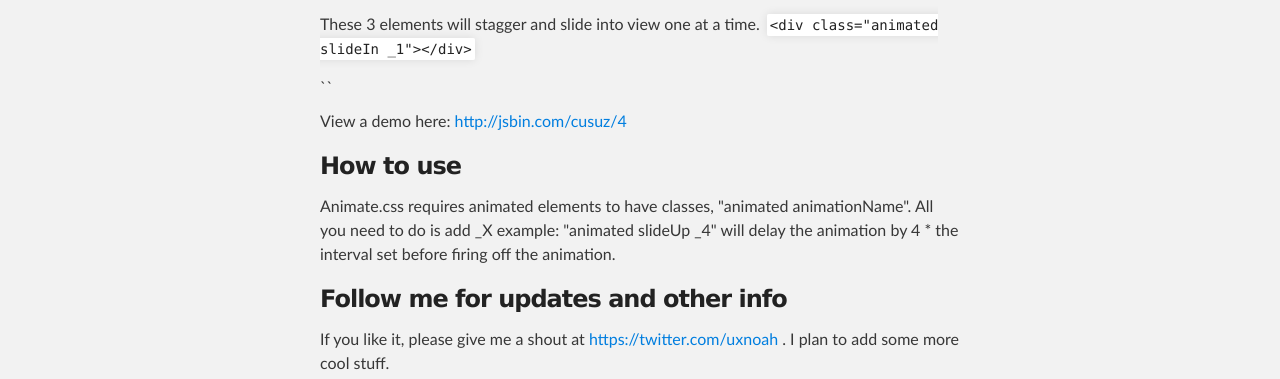
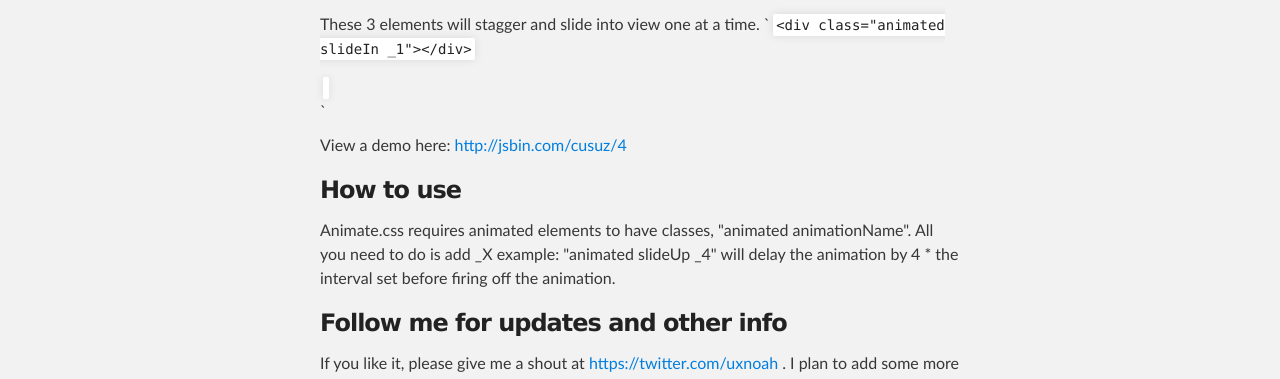
Before and after one commit to digitalfio/Stagger.css, a plain HTML site: page index.html in a window 1280 px wide. Shown: the part 417-796 px from the top of the page. Drawn offline with Linux system fonts and the light colour scheme.

Commit message:
Create gh-pages branch via GitHub

```diff
--- a/index.html
+++ b/index.html
@@ -37,9 +37,9 @@
 <p>This is based on the animate.css library by Dan Eden. By adding simple and numbered classes to your elements, the elements will stagger into view. You can tweak the LESS file to use different intervals or variables:</p>
 
 <p>These 3 elements will stagger and slide into view one at a time.
-<code>&lt;div class="animated slideIn _1"&gt;&lt;/div&gt;
-</code></p><div></div>
-``<div></div>
+`<code>&lt;div class="animated slideIn _1"&gt;&lt;/div&gt;
+</code></p><div></div><code>
+</code><div></div>`
 
 <p>View a demo here: <a href="http://jsbin.com/cusuz/4">http://jsbin.com/cusuz/4</a></p>
 
--- a/params.json
+++ b/params.json
@@ -1 +1 @@
-{"name":"Stagger.css by Noah Addy","tagline":"A small CSS library to add Staggered Animations to your elements based on Dan Eden's animate.css","body":"### Stagger.css.\r\nThis is based on the animate.css library by Dan Eden. By adding simple and numbered classes to your elements, the elements will stagger into view. You can tweak the LESS file to use different intervals or variables:\r\n\r\nThese 3 elements will stagger and slide into view one at a time.\r\n``<div class=\"animated slideIn _1\"></div>\r\n``<div class=\"animated slideIn _2\"></div>\r\n``<div class=\"animated slideIn _3\"></div>\r\n\r\nView a demo here: http://jsbin.com/cusuz/4\r\n\r\n### How to use\r\nAnimate.css requires animated elements to have classes, \"animated animationName\". All you need to do is add _X example: \"animated slideUp _4\" will delay the animation by 4 * the interval set before firing off the animation.\r\n\r\n### Follow me for updates and other info\r\nIf you like it, please give me a shout at https://twitter.com/uxnoah . I plan to add some more cool stuff.\r\n\r\n### Authors and Contributors\r\nCreated by Noah Addy (@noahaddy) This library is based on animate.css, the work of Dan Eden (@daneden). It's required for this to work.\r\n\r\n### Support or Contact\r\nhttps://twitter.com/uxnoah\r\n","google":"","note":"Don't delete this file! It's used internally to help with page regeneration."}
+{"name":"Stagger.css by Noah Addy","tagline":"A small CSS library to add Staggered Animations to your elements based on Dan Eden's animate.css","body":"### Stagger.css.\r\nThis is based on the animate.css library by Dan Eden. By adding simple and numbered classes to your elements, the elements will stagger into view. You can tweak the LESS file to use different intervals or variables:\r\n\r\nThese 3 elements will stagger and slide into view one at a time.\r\n``<div class=\"animated slideIn _1\"></div>\r\n`<div class=\"animated slideIn _2\"></div>`\r\n`<div class=\"animated slideIn _3\"></div>`\r\n\r\nView a demo here: http://jsbin.com/cusuz/4\r\n\r\n### How to use\r\nAnimate.css requires animated elements to have classes, \"animated animationName\". All you need to do is add _X example: \"animated slideUp _4\" will delay the animation by 4 * the interval set before firing off the animation.\r\n\r\n### Follow me for updates and other info\r\nIf you like it, please give me a shout at https://twitter.com/uxnoah . I plan to add some more cool stuff.\r\n\r\n### Authors and Contributors\r\nCreated by Noah Addy (@noahaddy) This library is based on animate.css, the work of Dan Eden (@daneden). It's required for this to work.\r\n\r\n### Support or Contact\r\nhttps://twitter.com/uxnoah\r\n","google":"","note":"Don't delete this file! It's used internally to help with page regeneration."}
```
